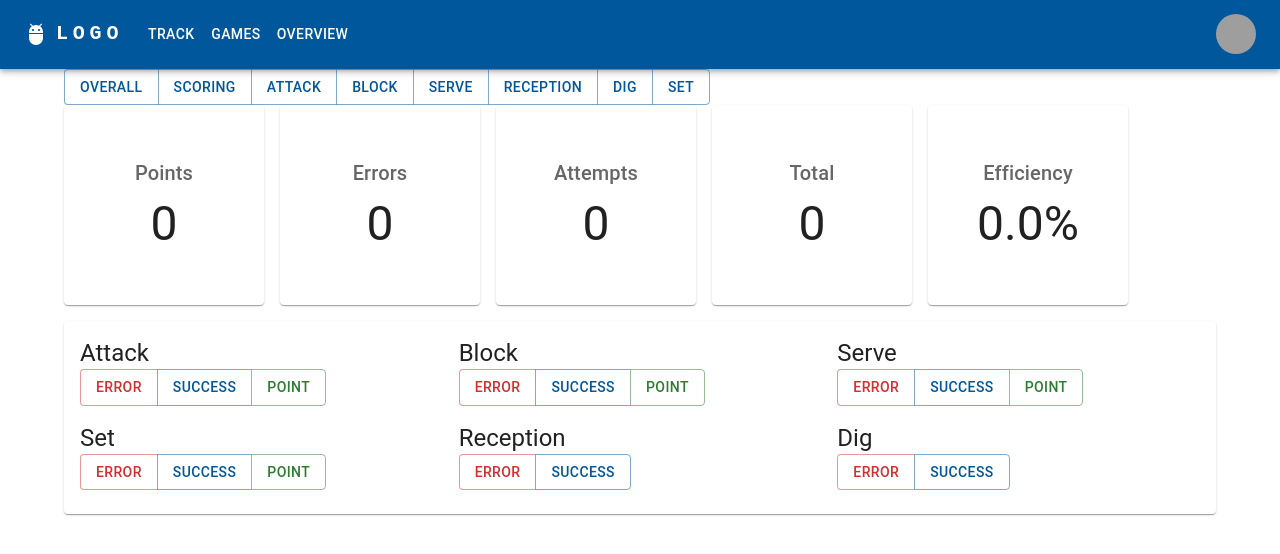
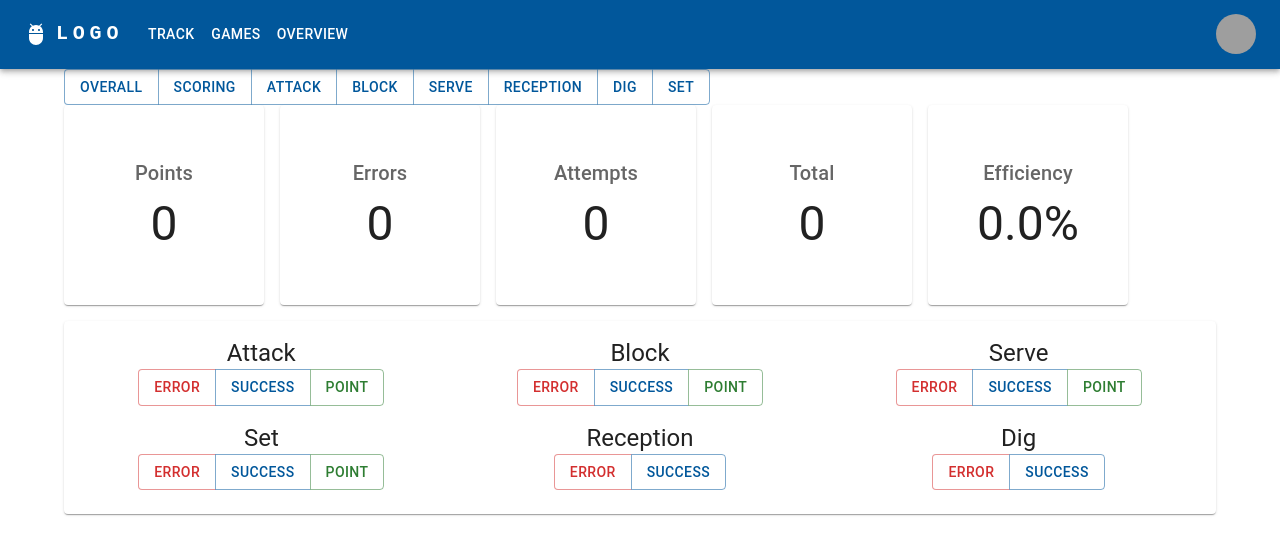
Before and after one commit to Angelo4/Volleyball-Stat-Tracker, a React (Create React App) app in the folder volleyball-stat-tracker-app/: page / in a window 1280 px wide. Shown: the top 554 px of the page. Built offline with nearby package versions, Linux system fonts and the light colour scheme; grey boxes are pictures that could not be loaded.

Commit message:
Center align ActionButtonGroup

```diff
--- a/volleyball-stat-tracker-app/src/components/vb_action_center/ActionButtonGroup.tsx
+++ b/volleyball-stat-tracker-app/src/components/vb_action_center/ActionButtonGroup.tsx
@@ -1,4 +1,4 @@
-import { Button, ButtonGroup, Grid, Typography } from '@mui/material';
+import { Button, ButtonGroup, Grid, Stack, Typography } from '@mui/material';
 
 type ActionButtonGroupProps = {
   title: string;
@@ -10,8 +10,21 @@ type ActionButtonGroupProps = {
 
 const ActionButtonGroup = (props: ActionButtonGroupProps) => {
   return (
-    <Grid item xs={12} sm={6} md={4}>
-      <Typography variant="h5">{props.title}</Typography>
+    <Grid
+      item
+      xs={12}
+      sm={6}
+      md={4}
+      sx={{
+        alignItems: 'center',
+        justifyContent: 'center',
+        display: 'flex',
+      }}
+    >
+      <Stack>
+        <Typography variant="h5" align="center">
+          {props.title}
+        </Typography>
         <ButtonGroup variant="outlined">
           <Button color="error" onClick={props.handleErrorClick}>
             Error
@@ -23,6 +36,7 @@ const ActionButtonGroup = (props: ActionButtonGroupProps) => {
             </Button>
           )}
         </ButtonGroup>
+      </Stack>
     </Grid>
   );
 };
```
Lines whose indentation alone changed are shown as unchanged.
